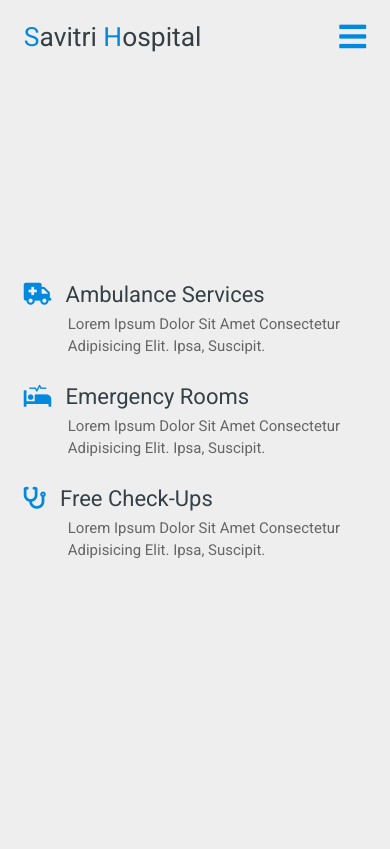
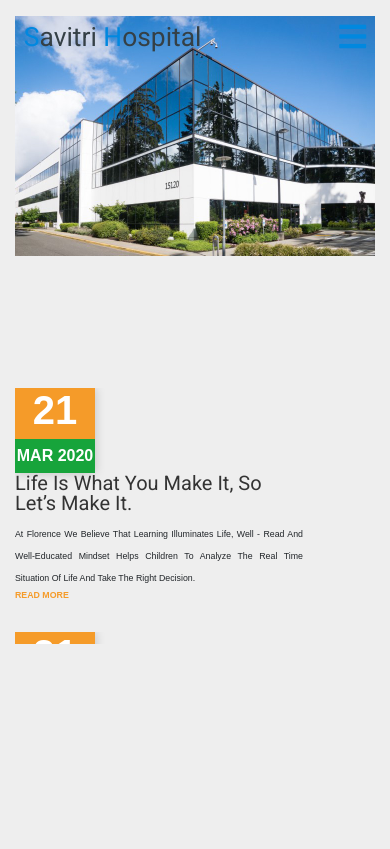
Before and after one commit to ppsingh363/Savitri_Hospital_, a plain HTML site: page index.html in a window 390 px wide. Shown: the top 849 px of the page. Drawn offline with nearby package versions, Linux system fonts and the light colour scheme.

Commit message:
by Prabhakar Singh add slider news

```diff
--- a/css/style.css
+++ b/css/style.css
@@ -512,5 +512,123 @@ header .fa-times{
   .contact form input[type="submit"]{
     width:100%;
   }
+  @import url('https://fonts.googleapis.com/css?family=Source+Sans+Pro:200,300,400,600,700,900&display=swap');
 
+:root
+{
+
+  --color1:#17a43b; /* Green */
+  --color2:#F59B29; /* yellow */
+  /*--color2:#ff9600;*/ /* yellow */
+
+  --gray1:#f1f1f1;
+
+  /*
+    font-family: 'Source Sans Pro', sans-serif;
+    font-weight: 600;
+  */
 }
+
+#rightSideAreaNews
+{
+  min-height: 440px;
+  max-height: 440px;
+  overflow: hidden;
+}
+
+.rightSideAreaNews
+{
+  margin-top: 100px;
+}
+
+.rightSideAreaNews .block
+{
+  margin-bottom: 15px;
+  padding-bottom: 15px;
+  border-bottom: 1px solid #e7e7e7;
+}
+
+.rightSideAreaNews .block .leftArea
+{
+  float: left;
+  margin-right: 10px;
+}
+.rightSideAreaNews .block .leftArea .dateTime
+{
+  background-color: var(--color2);
+  width: 80px;
+  padding: 0px 0;
+  box-shadow: 0 0 10px rgba(0,0,0,.2);
+}
+
+.rightSideAreaNews .block .leftArea .dateTime .date
+{
+  font-family: 'Source Sans Pro', sans-serif;
+  font-weight: 600;
+  font-size: 40px;
+  color: var(--white);
+  display: block;
+  text-align: center;
+  margin-bottom: 7px;
+  line-height: 30px;
+  padding:7px 0;
+}
+.rightSideAreaNews .block .leftArea .dateTime .month-year
+{
+  font-family: 'Source Sans Pro', sans-serif;
+  font-weight: 600;
+  font-size: 16px;
+  color: var(--white);
+  display: block;
+  text-align: center;
+  background-color: var(--color1);
+  padding: 5px 0;
+}
+
+.rightSideAreaNews .block .RightDetailArea
+{
+  margin:0px 0;
+  display: inline-block;
+  width: 80%;
+}
+
+.rightSideAreaNews .block .RightDetailArea .title
+{
+   font-family: 'Source Sans Pro', sans-serif;
+  font-weight: 600;
+  text-transform: uppercase;
+  font-size: 20px;
+  margin-bottom: 10px;
+  line-height: 20px;
+}
+
+.rightSideAreaNews .block .RightDetailArea .title a
+{
+  color:#333;
+}
+
+.rightSideAreaNews .block .RightDetailArea .title:hover a
+{
+  color: var(--color1);
+  text-decoration: none;
+}
+
+.rightSideAreaNews .block .RightDetailArea .descri p
+{
+  margin-bottom: 0px;
+  line-height: 22px;
+  text-align: justify;
+   font-family: 'Source Sans Pro', sans-serif;
+  font-weight: 400;
+}
+
+.rightSideAreaNews .block .RightDetailArea .anchorBtn .btns
+{
+   font-family: 'Source Sans Pro', sans-serif;
+  font-weight: 600;
+  color: var(--color2);
+  text-transform: uppercase;
+}
+.rightSideAreaNews .block .RightDetailArea .anchorBtn .btns:hover{
+  color: var(--color2);
+}
--- a/index.html
+++ b/index.html
@@ -59,28 +59,65 @@
 
         <div class="row min-vh-100 align-items-center">
 
-            <div class="col-md-8 d-none d-md-block" data-aos="fade-left">
+            <div class="col-md-8 md-sm" data-aos="fade-left">
                 <img src="images/sl3.jpg" width="100%" alt="">
             </div>
 
-            <div class="col-md-4 content" data-aos="fade-right">
+            <div class="col-md-4 ">
 
-                <div class="box">
-                    <h3> <i class="fas fa-ambulance"></i> ambulance services </h3>
-                    <p>Lorem ipsum dolor sit amet consectetur adipisicing elit. Ipsa, suscipit.</p>
-                </div>
+				<!-- ============================ -->
+				 <div class="rightSideAreaNews" id="rightSideAreaNews">
 
-                <div class="box">
-                    <h3> <i class="fas fa-procedures"></i> emergency rooms </h3>
-                    <p>Lorem ipsum dolor sit amet consectetur adipisicing elit. Ipsa, suscipit.</p>
-                </div>
+				          <!-- block start -->
+				          <div class="block">
+				            <div class="leftArea">
+				              <div class="dateTime">
+				                <span class="date">21</span>
+				                <span class="month-year">MAR 2020</span>
+				              </div>
+				            </div>
+				             <div class="RightDetailArea">
+				            <div class="title"><a href="#">Life is what you make it, so let’s make it.</a></div>
+				            <div class="descri">
+				              <p>
+				               At Florence we believe that Learning Illuminates Life, well - read and well-educated mindset helps children to analyze the real time situation of life and take the right decision.
+				              </p>
+				            </div>
+				            <div class="anchorBtn">
+				              <a href="#" class="btns">Read More</a>
+				            </div>
+				          </div>
+				          </div>
+				          <!-- block end -->
 
-                <div class="box">
-                    <h3> <i class="fas fa-stethoscope"></i> free check-ups </h3>
-                    <p>Lorem ipsum dolor sit amet consectetur adipisicing elit. Ipsa, suscipit.</p>
-                </div>
+				          <!-- block start -->
+				          <div class="block">
+				            <div class="leftArea">
+				              <div class="dateTime">
+				               <span class="date">21</span>
+				                <span class="month-year">MAR 2020</span>
+				              </div>
+				            </div>
+				             <div class="RightDetailArea">
+				            <div class="title"><a href="#">Life is what you make it, so let’s make it.</a></div>
+				            <div class="descri">
+				              <p>
+				               At Florence we believe that Learning Illuminates Life, well - read and well-educated mindset helps children to analyze the real time situation of life and take the right decision.
+				              </p>
+				            </div>
+				            <div class="anchorBtn">
+				              <a href="#" class="btns">Read More</a>
+				            </div>
+				          </div>
+				          </div>
+				          <!-- block end -->
 
-            </div>
+
+
+				        </div>
+				<!-- ============================ -->
+
+			</div>
 
         </div>
 
@@ -356,7 +393,32 @@
 
 
 
+<script src="https://ajax.googleapis.com/ajax/libs/jquery/3.4.1/jquery.min.js"></script>
+	<script type="text/javascript">
+		var interval;
+		function ticker()
+		{
+			if($("#rightSideAreaNews .block").length > 1)
+			{
+				$("#rightSideAreaNews .block:first").slideUp(function(){
+					$(this).appendTo("#rightSideAreaNews").slideDown();
+				});
+			}
+			function stop()
+			{
+				clearInterval(interval);
+			}
+		}
 
+		$(document).ready(function(){
+				interval = setInterval(ticker,3000);
+			$("#rightSideAreaNews").hover(function(){
+				stop();
+			},function(){
+				interval = setInterval(ticker,3000);
+			});
+		});
+	</script>
 
 
 
--- a/js/main.js
+++ b/js/main.js
@@ -26,4 +26,6 @@ $(document).ready(function(){
     }
   });
 
+
+
 });
```
